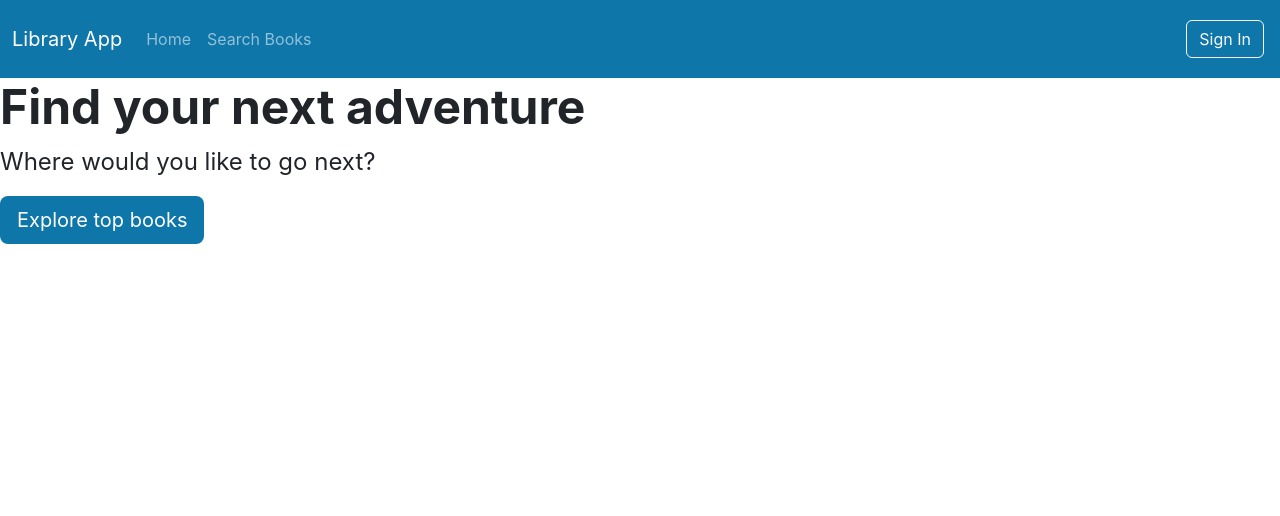
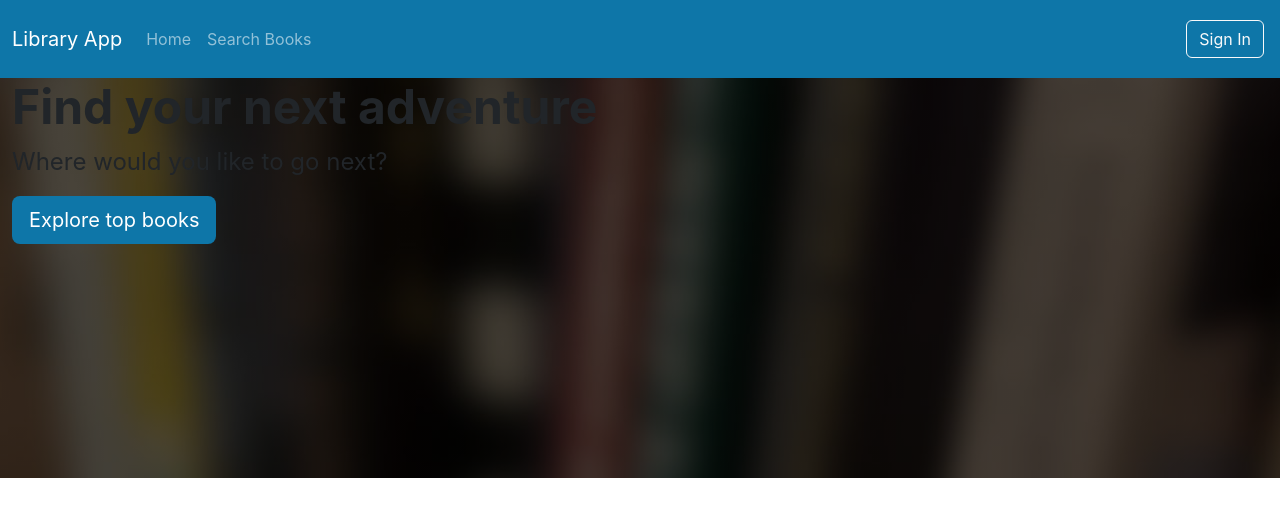
Before and after one commit to avdosator/library-app, a React (Vite) app in the folder frontend/react-library/: page / in a window 1280 px wide. Shown: the top 516 px of the page. Built offline with nearby package versions, Linux system fonts and the light colour scheme.

Commit message:
Deal with background-image

```diff
--- a/frontend/react-library/src/App.css
+++ b/frontend/react-library/src/App.css
@@ -1,3 +1,4 @@
+
 :root{
   --mainOpacity: rgba(0, 0, 0, 0.55);
 }
--- a/frontend/react-library/src/layouts/HomePage/ExploreTopBooks.tsx
+++ b/frontend/react-library/src/layouts/HomePage/ExploreTopBooks.tsx
@@ -1,7 +1,8 @@
+
 export const ExploreTopBooks = () => {
     return (
-        <div>
-            <div>
+        <div className="header">
+            <div className="container-fluid">
                 <div>
                     <h1 className="display-5 fw-bold">Find your next adventure</h1>
                     <p className="col-md-8 fs-4">Where would you like to go next?</p>
```
